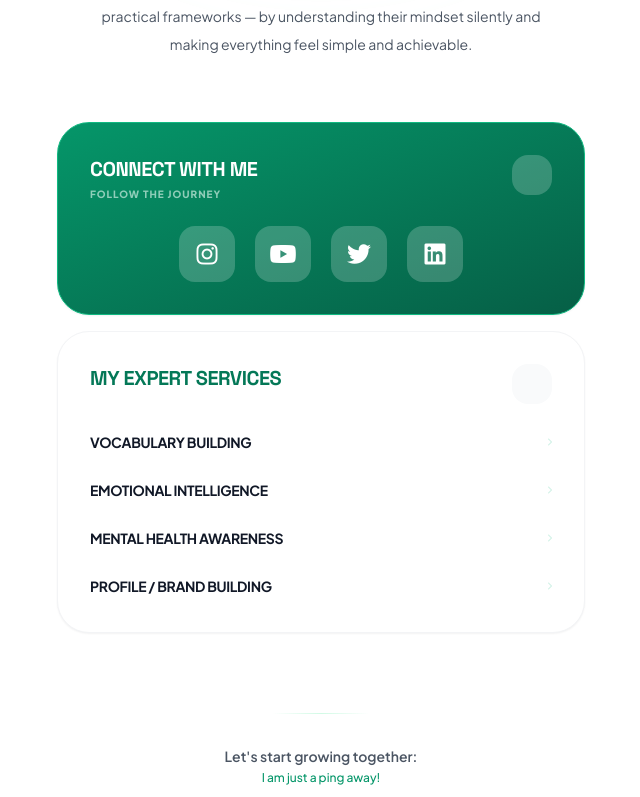
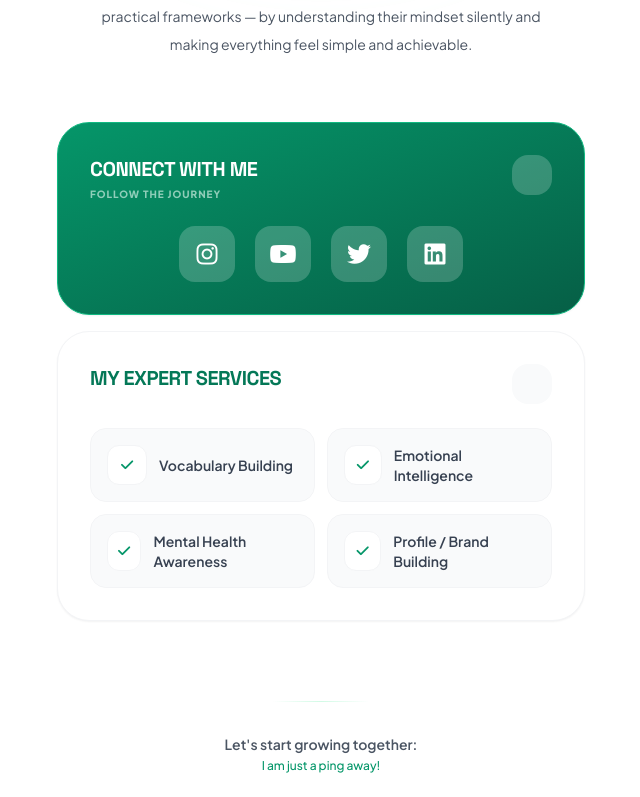
Before and after one commit to charansaikondilla/Rehamanunplugged-, a React (Vite) app: page / in a window 1280 px wide. Shown: the part 455-1252 px from the top of the page, without its empty margins (319-959 px from the left). Built offline with nearby package versions, Linux system fonts and the light colour scheme.

Commit message:
Update Card component and dist files

```diff
--- a/components/Card.tsx
+++ b/components/Card.tsx
@@ -33,8 +33,23 @@ const Card: React.FC<CardProps> = ({ section }) => {
         </div>
 
         {section.items.length > 0 && (
-          <div className="space-y-5">
+          <div className={section.title === "MY EXPERT SERVICES" ? "grid grid-cols-2 gap-3" : "space-y-5"}>
             {section.items.map((item, idx) => (
+              section.title === "MY EXPERT SERVICES" ? (
+                <div
+                  key={idx}
+                  className="group/item p-4 rounded-2xl bg-gray-50 border border-gray-100 hover:bg-emerald-50 hover:border-emerald-200 transition-all duration-300"
+                >
+                  <div className="flex items-center gap-3">
+                    <div className="w-10 h-10 rounded-xl bg-white border border-gray-100 flex items-center justify-center group-hover/item:bg-emerald-600 group-hover/item:border-emerald-600 transition-all duration-300">
+                      <i className="fa-solid fa-check text-emerald-600 text-sm group-hover/item:text-white transition-colors"></i>
+                    </div>
+                    <span className="font-semibold text-sm text-gray-700 group-hover/item:text-emerald-700 transition-colors">
+                      {item.label}
+                    </span>
+                  </div>
+                </div>
+              ) : (
                 <a
                   key={idx}
                   href={item.url}
@@ -54,6 +69,7 @@ const Card: React.FC<CardProps> = ({ section }) => {
                     <i className={`fa-solid fa-chevron-right text-[8px] transition-all ${isGradient ? 'text-white opacity-20' : 'text-emerald-500 opacity-20'} group-hover/item:opacity-100 group-hover/item:translate-x-1`}></i>
                   </div>
                 </a>
+              )
             ))}
           </div>
         )}
```
Also changed, not shown: 1 other file (tests, documents, lock files or other folders). Lines whose indentation alone changed are shown as unchanged.
